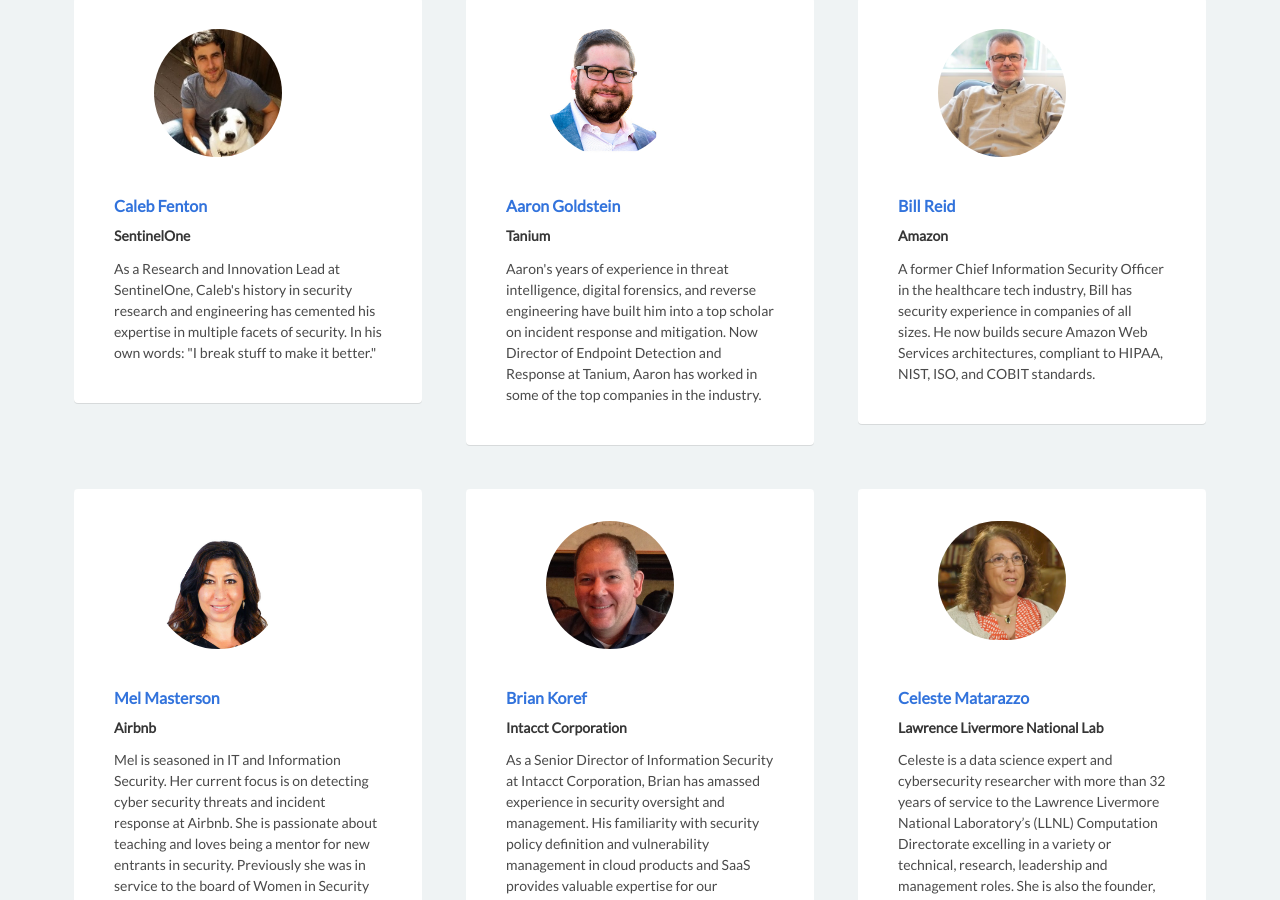
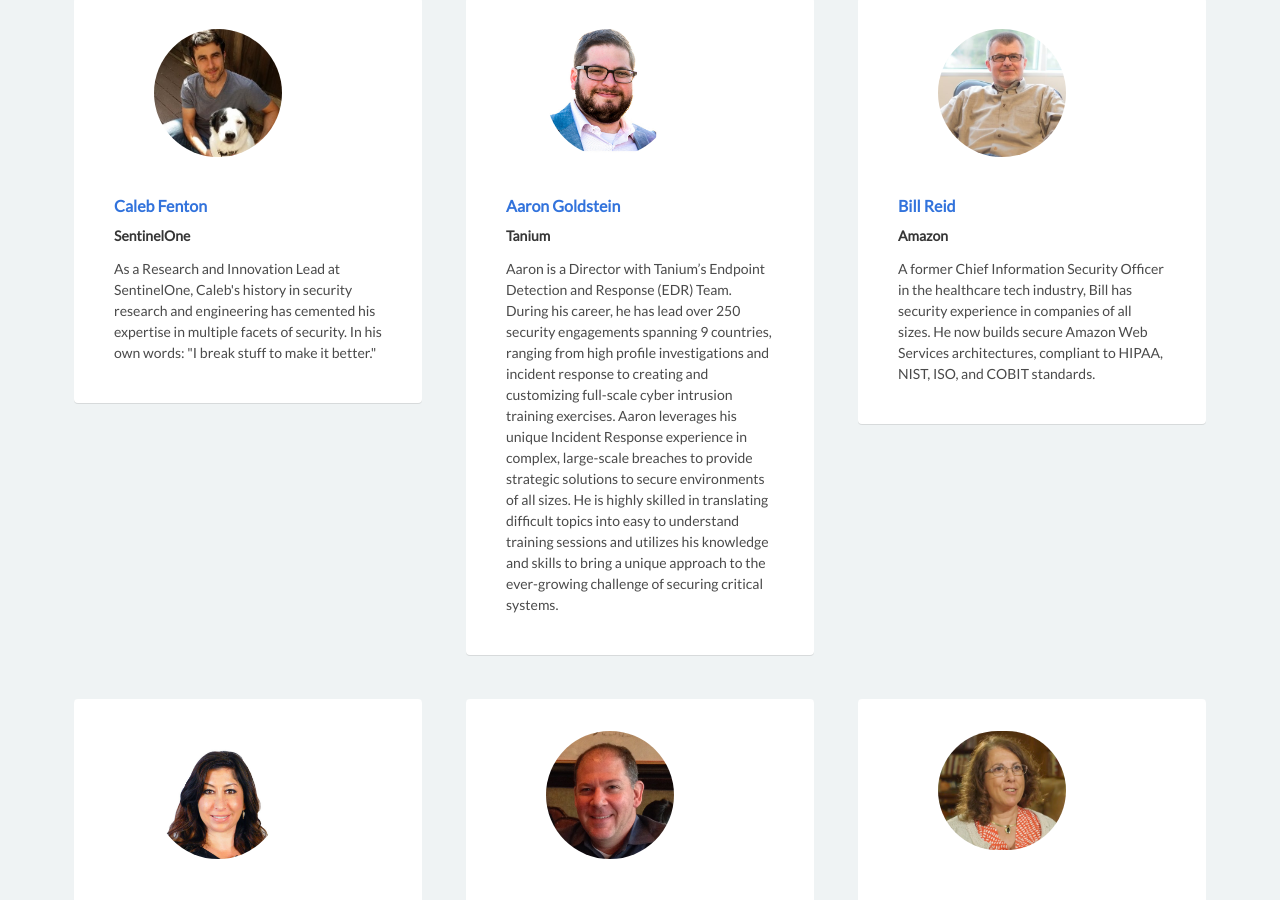
Before and after one commit to cyberdefendersprogram/www-homepage, a Jekyll site: the page built from advisors.html, in a window 1280 px wide and 900 px high, scrolled down 778 px. Built offline with Jekyll 4.4.1, drawn with Linux system fonts in a browser that asks for light colours; nearby versions of some CDN libraries.

Commit message:
Updated Aaron's profile.

```diff
--- a/_data/advisors.yml
+++ b/_data/advisors.yml
@@ -8,7 +8,7 @@
   image: "assets/images/advisory-board/aaron.jpeg"
   companyname: Tanium
   link: "https://www.linkedin.com/in/aarongoldstein/"
-  description: "Aaron's years of experience in threat intelligence, digital forensics, and reverse engineering have built him into a top scholar on incident response and mitigation. Now Director of Endpoint Detection and Response at Tanium, Aaron has worked in some of the top companies in the industry."
+  description: "Aaron is a Director with Tanium’s Endpoint Detection and Response (EDR) Team. During his career, he has lead over 250 security engagements spanning 9 countries, ranging from high profile investigations and incident response to creating and customizing full-scale cyber intrusion training exercises. Aaron leverages his unique Incident Response experience in complex, large-scale breaches to provide strategic solutions to secure environments of all sizes. He is highly skilled in translating difficult topics into easy to understand training sessions and utilizes his knowledge and skills to bring a unique approach to the ever-growing challenge of securing critical systems."
 
 - name: "Bill Reid"
   image: "assets/images/advisory-board/bill.jpeg"
```
